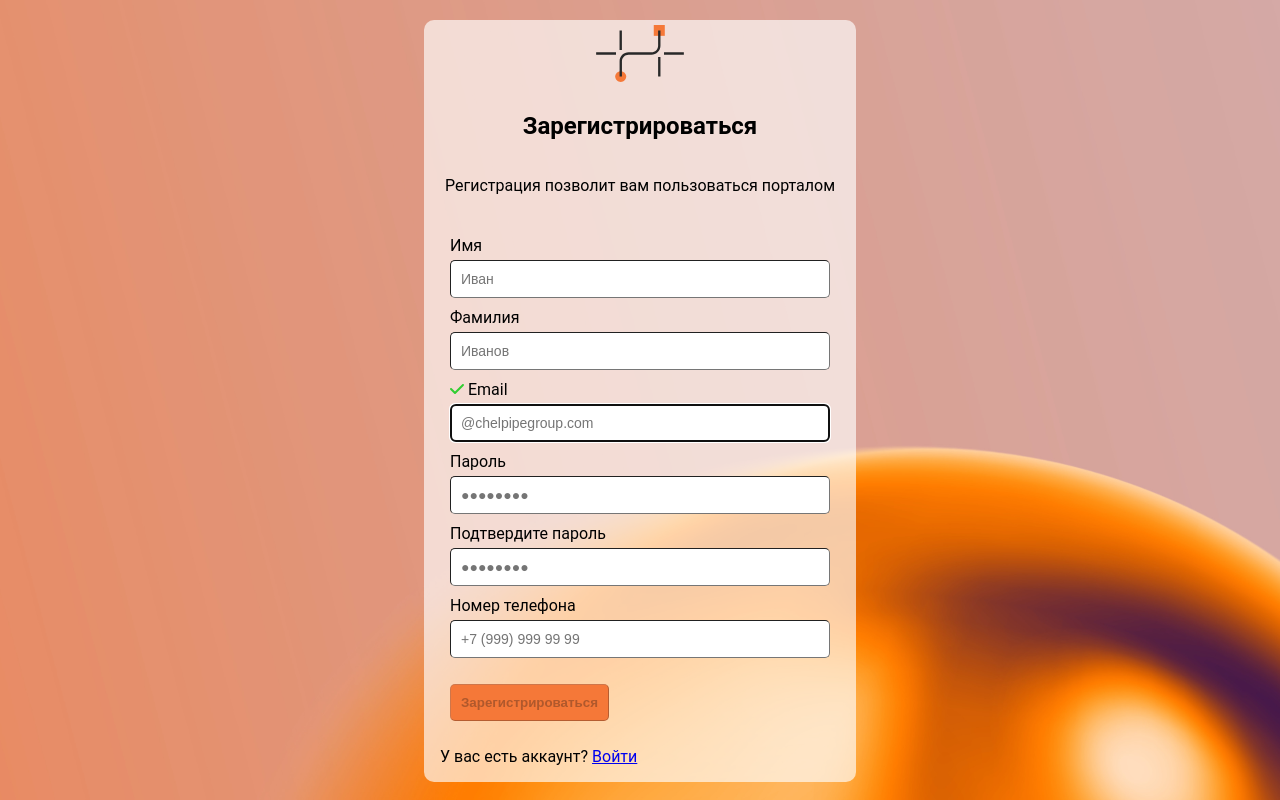
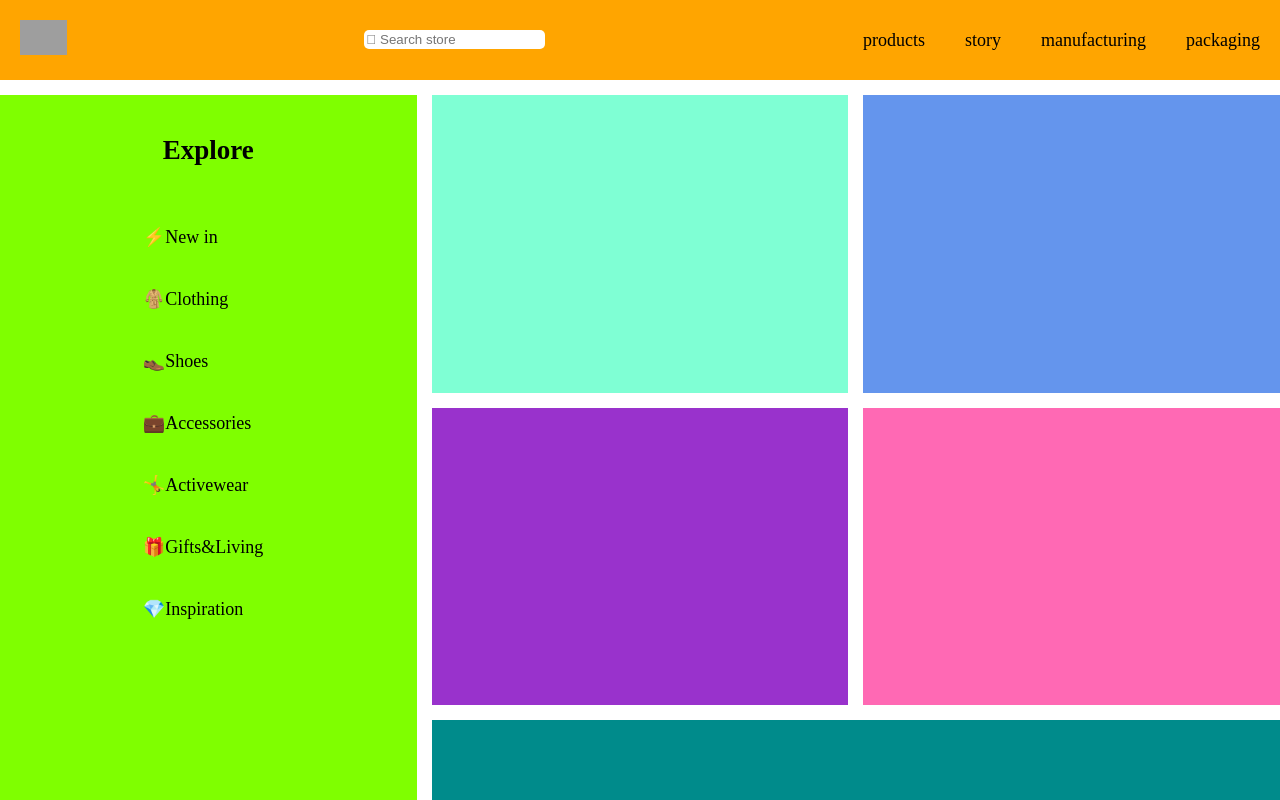
Before and after one commit to dinosavr17/vse-v-pluse, a React app: page / in a window 1280 px wide. Built offline with nearby package versions, Linux system fonts and the light colour scheme; grey boxes are pictures that could not be loaded; the HTML template or start-up script is replaced by a standard one.

Commit message:
Main page added

```diff
--- a/package.json
+++ b/package.json
@@ -11,7 +11,7 @@
     "build-dev": "webpack --mode development",
     "build-prod": "webpack --mode production",
     "start": "webpack serve --hot --mode development",
-    "build": "webpack --config webpack.dev.config.js"
+    "build": "npm run build:production && npm run build:dev"
   },
   "proxy": "http://localhost:8081",
   "dependencies": {
--- a/src/App.js
+++ b/src/App.js
@@ -8,11 +8,12 @@ import {
     Route,
     useRoutes,
 } from 'react-router-dom';
+import {MainPage} from "./components/Main/MainPage";
 
 function AppRoutes() {
     const Routes = useRoutes(
         [
-            {path:'/',element:<Register/>},
+            {path:'/',element:<MainPage/>},
             {path:'/signup',element:<Login/>}
         ]
     )
--- /dev/null
+++ b/src/components/Main/MainPage.css
@@ -0,0 +1,116 @@
+* {
+    margin: 0;
+    padding: 0;
+    box-sizing: border-box;
+}
+.container {
+    display: grid;
+    width: 100%;
+    height: 100vh;
+    grid-template-areas: "header header header"
+                       "sidebar content-1 content-2"
+                        "sidebar content-3 content-4"
+                        "sidebar footer footer";
+    grid-template-rows: 80px 1fr 1fr 80px;
+    grid-template-columns: 1fr 1fr 1fr;
+    gap: 15px;
+
+}
+.header {
+    width: 100%;
+    background-color: orange;
+    grid-area: header;
+    justify-content: space-between;
+    display: flex;
+    padding-bottom: 10px;
+    flex-direction: row;
+    flex-flow: nowrap;
+}
+.content-1 {
+    grid-area: content-1;
+    background-color: aquamarine;
+    display: grid;
+    grid-auto-flow: row;
+    align-items: center;
+    justify-items: center;
+    gap: 10px;
+    place-items: center;
+}
+.content-2 {
+    background-color: cornflowerblue;
+    grid-area: content-2;
+    display: grid;
+    grid-auto-flow: column;
+    gap: 10px;
+    place-items: center;
+}
+.content-3 {
+    background-color: darkorchid;
+    grid-area: content-3;
+    display: grid;
+    grid-auto-flow: row;
+    gap: 10px;
+    place-items: center;
+}
+.content-4 {
+    background-color: hotpink;
+    display: grid;
+    grid-auto-flow: column;
+    grid-area: content-4;
+    gap: 10px;
+    place-items: center;
+}
+.sidebar {
+    background-color: chartreuse;
+    display: grid;
+    grid-area: sidebar;
+    grid-auto-flow: column;
+
+    justify-content: center;
+}
+.footer {
+    background-color: darkcyan;
+    grid-area: footer;
+}
+a {
+    text-decoration: none;
+    color: black;
+}
+a:hover{
+    color: dodgerblue;
+    text-decoration: none;
+}
+li:not(.logo) {
+    list-style: none;
+    padding: 20px;
+    font-size: large;
+}
+h1 {
+    padding: 20px;
+}
+.logo{
+    margin-top: 20px;
+    height: 35px;
+    padding-left: 20px;
+    margin-right: auto;
+}
+.icons {
+    height: 25px;
+}
+.inp {
+    justify-self: center;
+    align-self: center;
+    font-family:Arial, FontAwesome;
+    margin-top: 30px;
+    border-radius: 5px;
+    size: 50px;
+    border-color: transparent;
+}
+.nav-area{
+    margin-top: 10px;
+    display: inline-flex;
+    list-style: none;
+    margin-right: auto;
+    align-content: flex-start;
+    justify-self: flex-end;
+}
--- /dev/null
+++ b/src/components/Main/MainPage.js
@@ -0,0 +1,57 @@
+import React from 'react';
+import './MainPage.css';
+
+export const MainPage = () => {
+return (
+    <div className="container">
+        <header className="header">
+            <div className="nav-area1">
+                <img className="logo" src="./images/Group%201.png" alt=""/>
+            </div>
+            <div>
+                <input className="inp" type="text" placeholder="&#xF002; Search store"/>
+            </div>
+            <nav>
+                <ul className="nav-area">
+                    <li><a href="#">products</a></li>
+                    <li><a href="#">story</a></li>
+                    <li><a href="#">manufacturing</a></li>
+                    <li><a href="#">packaging</a></li>
+                    {/*<li><img className="icons" src="images/basket.png"/></li>*/}
+                    {/*<li><img className="icons" src="images/user.png"/></li>*/}
+                </ul>
+            </nav>
+        </header>
+        <aside className="sidebar">
+            <ul>
+                <li><h1>Explore</h1></li>
+                <li><a href="#">&#9889;New in</a></li>
+                <li><a href="#">&#129509;Clothing</a></li>
+                <li><a href="#">&#128094;Shoes</a></li>
+                <li><a href="#">&#128188;Accessories</a></li>
+                <li><a href="#">&#129336;Activewear</a></li>
+                <li><a href="#">&#127873;Gifts&Living</a></li>
+                <li><a href="#">&#128142;Inspiration</a></li>
+            </ul>
+        </aside>
+        <div className="content-1">
+            {/*<img src="images/W1.png"/>*/}
+            {/*    <img src="images/W2.png"/>*/}
+        </div>
+        <div className="content-2">
+            {/*<img src="images/W3.png"/>*/}
+            {/*    <img src="images/W4.png"/>*/}
+        </div>
+        <div className="content-3">
+            {/*<img src="images/W5.png"/>*/}
+            {/*    <img src="images/W6.png"/>*/}
+        </div>
+        <div className="content-4">
+            {/*<img src="images/W7.png"/>*/}
+            {/*    <img src="images/W8.png"/>*/}
+        </div>
+        <footer className="footer">
+        </footer>
+    </div>
+)
+}
```
